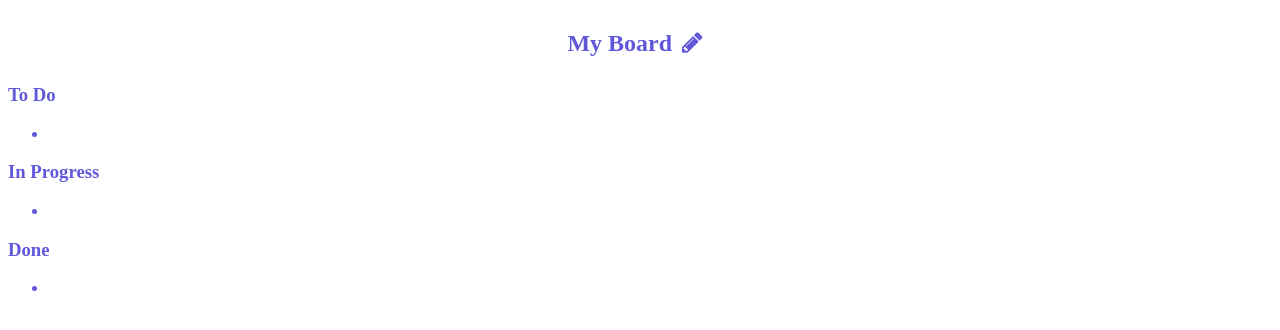
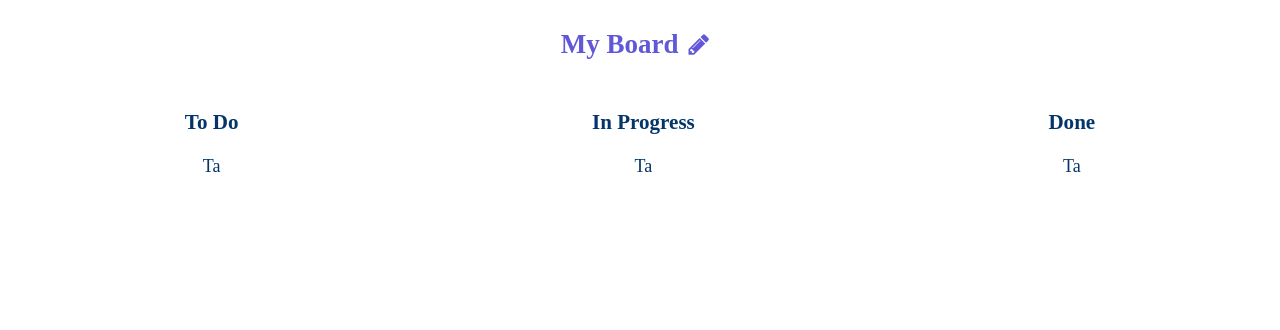
Before and after one commit to phiquangdat/kanban-board, a React (Vite) app: page / in a window 1280 px wide. Shown: the top 330 px of the page. Built offline with nearby package versions, Linux system fonts and the light colour scheme.

Commit message:
first draft of the lists and cards

```diff
--- a/package.json
+++ b/package.json
@@ -1,5 +1,5 @@
 {
-  "name": "first-app",
+  "name": "kanban-board",
   "private": true,
   "version": "0.0.0",
   "type": "module",
--- a/src/App.css
+++ b/src/App.css
@@ -1,8 +1,11 @@
 body {
   background-color: rgb(255, 255, 255);
   color: rgb(97, 88, 217);
+  font-size: large;
 }
-
+ul {
+  list-style-type: none;
+}
 #boardTitleContainer {
   display: inline;
   text-align: center;
@@ -38,4 +41,13 @@ body {
 }
 
 #list-container {
+  color: rgb(3, 53, 107);
+  display: flex;
+  flex-direction: row;
+  justify-content: space-around;
+  text-align: center;
 }
+
+.list ul {
+  padding: 0;
+}
--- a/src/App.jsx
+++ b/src/App.jsx
@@ -40,9 +40,9 @@ function App() {
         )}
       </div>
       <div id="list-container">
-        <Board listName="To Do" />
-        <Board listName="In Progress" />
-        <Board listName="Done" />
+        <Board className="list" listName="To Do" />
+        <Board className="list" listName="In Progress" />
+        <Board className="list" listName="Done" />
       </div>
     </>
   );
--- a/src/components/Board.jsx
+++ b/src/components/Board.jsx
@@ -1,11 +1,11 @@
 import List from "./List";
 export default function Board({ listName }) {
   return (
-    <>
+    <div className="list">
       <h3>{listName}</h3>
       <ul>
-        <li></li>
+        <li>Ta</li>
       </ul>
-    </>
+    </div>
   );
 }
```
Also changed, not shown: 1 other file (tests, documents, lock files or other folders).
